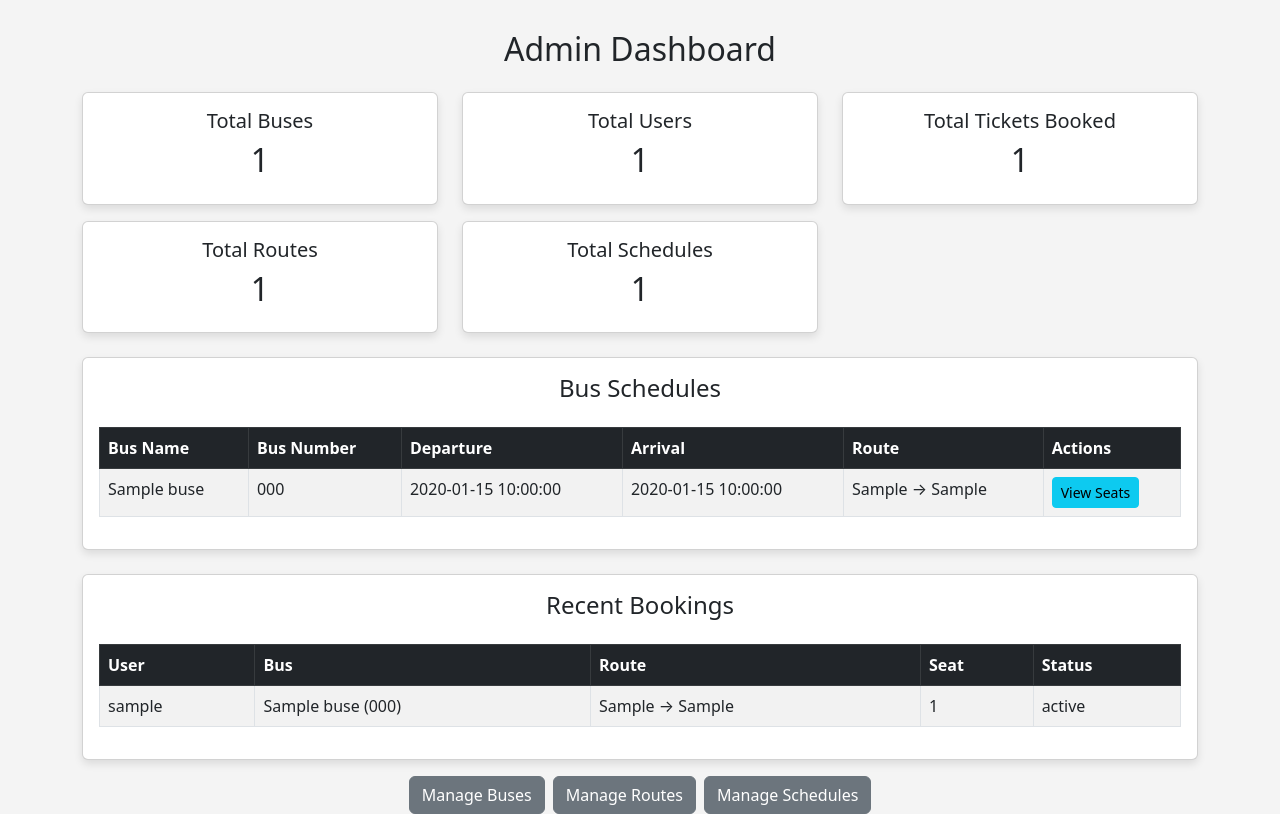
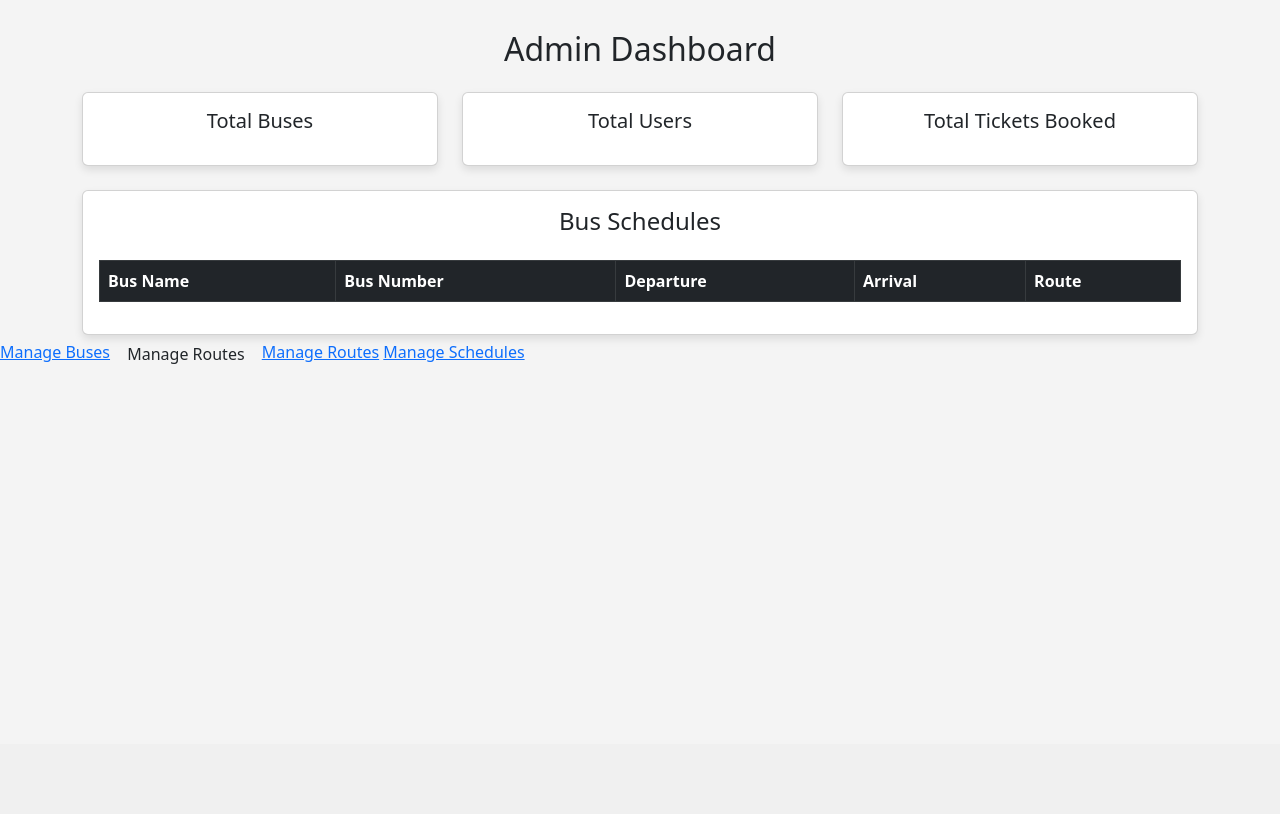
Before and after one commit to Antagonist-cmd/BusSchedulingSystem, a Flask app: page /admin in a window 1280 px wide. Shown: the part 56-870 px from the top of the page. After the commit the page ends 420 px from the top, so only its background shows below. Run offline with Flask 3, Linux system fonts and the light colour scheme; a user stored in the database is signed in; tables that the repository leaves empty hold one stand-in row (values such as "Sample post"); lists and menus that the app fills with data are empty.

Commit message:
Revert "seat status"

```diff
--- a/src/main/python/app.py
+++ b/src/main/python/app.py
@@ -3,7 +3,7 @@ from flask_login import LoginManager, UserMixin, login_user, logout_user, login_
 from flask_sqlalchemy import SQLAlchemy
 from datetime import timedelta
 from werkzeug.security import generate_password_hash, check_password_hash
-from sqlalchemy.orm import sessionmaker
+
 
 # ✅ Initialize Flask
 app = Flask(__name__)
@@ -55,7 +55,6 @@ class Schedule(db.Model):
     price = db.Column(db.Float, nullable=False)
     bus = db.relationship('Bus', backref=db.backref('schedules', lazy='joined'))
     route = db.relationship('Route', backref=db.backref('schedules', lazy='joined'))
-    total_seats = db.Column(db.Integer, nullable=False, default=40)
 
 
 class Ticket(db.Model):
@@ -131,53 +130,8 @@ def logout():
 @login_required
 def admin_dashboard():
     if current_user.role != 'admin':
-        flash("Access denied!", "danger")
-        return redirect(url_for('home'))
-
-    total_users = User.query.count()
-    total_buses = Bus.query.count()
-    total_routes = Route.query.count()
-    total_schedules = Schedule.query.count()
-    total_tickets = Ticket.query.count()
-
-    # ✅ Corrected: Use "source" and "destination" instead of "start_location" and "end_location"
-    schedules = (
-        Schedule.query
-        .join(Bus)
-        .join(Route)
-        .add_columns(
-            Schedule.id, Schedule.departure_time, Schedule.arrival_time,
-            Bus.name.label("bus_name"), Bus.bus_number,
-            Route.source.label("start_location"),  # Fixed column name
-            Route.destination.label("end_location")  # Fixed column name
-        )
-        .all()
-    )
-
-    recent_tickets = (
-        Ticket.query
-        .join(User)
-        .join(Schedule)
-        .join(Bus)
-        .join(Route)
-        .order_by(Ticket.id.desc())
-        .limit(5)
-        .all()
-    )
-
-    return render_template(
-        'admin_dashboard.html',
-        total_users=total_users,
-        total_buses=total_buses,
-        total_routes=total_routes,
-        total_schedules=total_schedules,
-        total_tickets=total_tickets,
-        recent_tickets=recent_tickets,
-        schedules=schedules
-    )
-
-
-
+        return redirect(url_for('login'))
+    return render_template('admin_dashboard.html')
 
 @app.route('/admin_access', methods=['GET', 'POST'])
 def admin_access():
@@ -367,39 +321,14 @@ def edit_route(route_id):
 def user_dashboard():
     schedules = db.session.query(
         Schedule.id,
-        Bus.name.label("name"),  # ✅ Get bus name from Bus table
-        Bus.bus_number,
-        Schedule.departure_time,
-        Schedule.arrival_time,
-        Route.source.label("start_location"),
-        Route.destination.label("end_location"),
-        Schedule.total_seats,
-        db.func.count(Ticket.id).label("booked_seats")
-    ).join(Bus, Schedule.bus_id == Bus.id  # ✅ Ensure proper join
-    ).join(Route, Schedule.route_id == Route.id
-    ).outerjoin(Ticket, Schedule.id == Ticket.schedule_id
-    ).group_by(Schedule.id, Bus.name, Bus.bus_number, Route.source, Route.destination, Schedule.total_seats
-    ).all()
-
-    # ✅ Convert tuples to dictionaries (Flask cannot directly access tuple fields)
-    schedules = [
-        {
-            "id": row[0],
-            "name": row[1],  # ✅ Now accessible in HTML
-            "bus_number": row[2],
-            "departure_time": row[3],
-            "arrival_time": row[4],
-            "start_location": row[5],
-            "end_location": row[6],
-            "total_seats": row[7],
-            "booked_seats": row[8]
-        }
-        for row in schedules
-    ]
+        Bus.name.label("bus_name"),
+        Bus.bus_number,  # Include bus number here
+        Schedule.departure_time, Schedule.arrival_time,
+        Route.source.label("start_location"),  # Use consistent names
+        Route.destination.label("end_location")
+    ).join(Bus).join(Route).all()
 
     return render_template('user_dashboard.html', schedules=schedules)
-
-
 
 
 @app.route('/view_schedules')
@@ -407,21 +336,14 @@ def user_dashboard():
 def view_schedules():
     schedules = db.session.query(
         Schedule.id,
-        Bus.name.label("name"),
-        Bus.bus_number,
-        Schedule.departure_time,
-        Schedule.arrival_time,
-        Route.source.label("start_location"),
-        Route.destination.label("end_location"),
-        Schedule.total_seats,  # Ensure this is fetched
-        db.func.count(Ticket.id).label("booked_seats")  # Count booked tickets
-    ).join(Bus, Schedule.bus_id == Bus.id
-    ).join(Route, Schedule.route_id == Route.id
-    ).outerjoin(Ticket, Schedule.id == Ticket.schedule_id  # Left join to count tickets
-    ).group_by(Schedule.id, Bus.name, Bus.bus_number, Route.source, Route.destination).all()
+        Bus.name.label("bus_name"),
+        Bus.bus_number,  # Include bus number
+        Schedule.departure_time, Schedule.arrival_time,
+        Route.source.label("start_location"),  # Fix naming
+        Route.destination.label("end_location")
+    ).join(Bus, Schedule.bus_id == Bus.id).join(Route, Schedule.route_id == Route.id).all()
 
     return render_template('view_schedules.html', schedules=schedules)
-
 
 
 
@@ -545,7 +467,7 @@ def my_tickets():
     return render_template('my_tickets.html', tickets=tickets)
     tickets = db.session.query(
         Ticket.id,
-        Bus.name.label("name"),
+        Bus.name.label("bus_name"),
         Bus.bus_number,
         Route.source.label("start_location"),
         Route.destination.label("end_location"),
@@ -572,34 +494,6 @@ def cancel_ticket(ticket_id):
     flash("Ticket cancelled successfully!", "success")
     return redirect(url_for('my_tickets'))
 
-def generate_seats(schedule_id, bus_id):
-    """Generate seats for a schedule based on bus capacity."""
-    total_seats = db.session.execute(
-        "SELECT total_seats FROM bus WHERE id = :bus_id",
-        {"bus_id": bus_id}
-    ).fetchone()[0]
-
-    # Insert seats as available
-    for seat_number in range(1, total_seats + 1):
-        db.session.execute(
-            "INSERT INTO ticket_bookings (schedule_id, seat_number) VALUES (:schedule_id, :seat_number)",
-            {"schedule_id": schedule_id, "seat_number": seat_number}
-        )
-
-    db.session.commit()
-
-@app.route('/seat_status/<int:schedule_id>')
-@login_required
-def seat_status(schedule_id):
-    seats = db.session.query(
-        Ticket.seat_number,
-        Ticket.status
-    ).filter(Ticket.schedule_id == schedule_id).all()
-
-    return render_template('seat_status.html', seats=seats, schedule_id=schedule_id)
-
-
-
 
 if __name__ == '__main__':
     app.run(debug=True)
--- a/src/main/python/templates/admin_dashboard.html
+++ b/src/main/python/templates/admin_dashboard.html
@@ -39,6 +39,7 @@
   </div>
 </nav>
 
+
 <!-- ✅ Dashboard Content -->
 <div class="container">
     <h2 class="text-center my-4">Admin Dashboard</h2>
@@ -67,22 +68,6 @@
                 <h2>{{ total_tickets }}</h2>
             </div>
         </div>
-
-        <!-- ✅ Total Routes -->
-        <div class="col-md-4 mt-3">
-            <div class="card p-3 text-center">
-                <h5>Total Routes</h5>
-                <h2>{{ total_routes }}</h2>
-            </div>
-        </div>
-
-        <!-- ✅ Total Schedules -->
-        <div class="col-md-4 mt-3">
-            <div class="card p-3 text-center">
-                <h5>Total Schedules</h5>
-                <h2>{{ total_schedules }}</h2>
-            </div>
-        </div>
     </div>
 
     <!-- ✅ Bus Schedule Management -->
@@ -96,7 +81,6 @@
                     <th>Departure</th>
                     <th>Arrival</th>
                     <th>Route</th>
-                    <th>Actions</th>
                 </tr>
             </thead>
             <tbody>
@@ -107,52 +91,25 @@
                     <td>{{ schedule.departure_time }}</td>
                     <td>{{ schedule.arrival_time }}</td>
                     <td>{{ schedule.start_location }} → {{ schedule.end_location }}</td>
-                    <td>
-                        <a href="{{ url_for('seat_status', schedule_id=schedule.id) }}" class="btn btn-info btn-sm">View Seats</a>
-                    </td>
                 </tr>
                 {% endfor %}
             </tbody>
         </table>
-    </div>
-
-    <!-- ✅ Recent Bookings Section -->
-    <div class="card p-3 mt-4">
-        <h4 class="text-center">Recent Bookings</h4>
-        <table class="table table-striped table-bordered mt-3">
-            <thead class="table-dark">
-                <tr>
-                    <th>User</th>
-                    <th>Bus</th>
-                    <th>Route</th>
-                    <th>Seat</th>
-                    <th>Status</th>
-                </tr>
-            </thead>
-            <tbody>
-                {% for ticket in recent_tickets %}
-                <tr>
-                    <td>{{ ticket.user.username }}</td>
-                    <td>{{ ticket.schedule.bus.name }} ({{ ticket.schedule.bus.bus_number }})</td>
-                    <td>{{ ticket.schedule.route.source }} → {{ ticket.schedule.route.destination }}</td>
-                    <td>{{ ticket.seat_number }}</td>
-                    <td>{{ ticket.status }}</td>
-                </tr>
-                {% endfor %}
-            </tbody>
-        </table>
-    </div>
-
-    <!-- ✅ Admin Controls -->
-    <div class="d-flex flex-wrap gap-2 justify-content-center mt-3">
-        <a href="{{ url_for('manage_buses') }}" class="btn btn-secondary">Manage Buses</a>
-        <a href="{{ url_for('manage_routes') }}" class="btn btn-secondary">Manage Routes</a>
-        <a href="{{ url_for('manage_schedules') }}" class="btn btn-secondary">Manage Schedules</a>
     </div>
 </div>
 
 <!-- ✅ Bootstrap Scripts -->
 <script src="https://cdn.jsdelivr.net/npm/bootstrap@5.3.0/dist/js/bootstrap.bundle.min.js"></script>
 
+<a href="{{ url_for('manage_buses') }}">Manage Buses</a>
+
+
+<a href="{{ url_for('admin_routes') }}" class="btn">Manage Routes</a>
+<a href="{{ url_for('manage_routes') }}">Manage Routes</a>
+
+
+<a href="{{ url_for('manage_schedules') }}">Manage Schedules</a>
+
+
 </body>
 </html>
```
Also changed, not shown: src/main/python/templates/seat_status.html (deleted, +0 -20 lines), src/main/python/templates/user_dashboard.html (+7 -14 lines), src/main/python/templates/view_schedules.html (+6 -16 lines).
